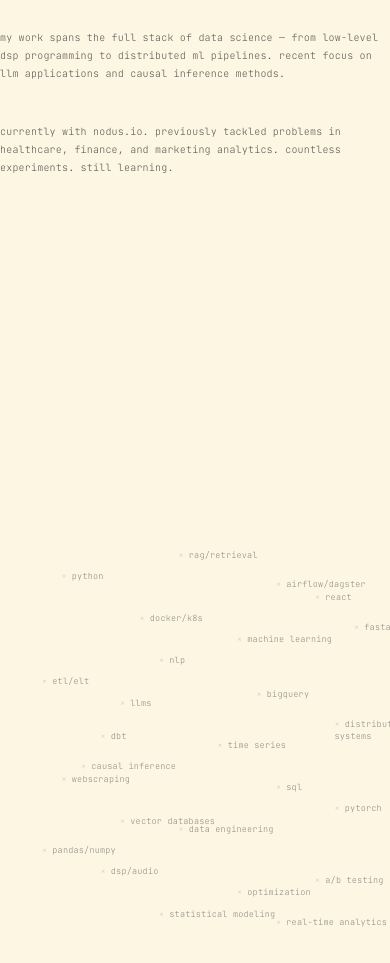
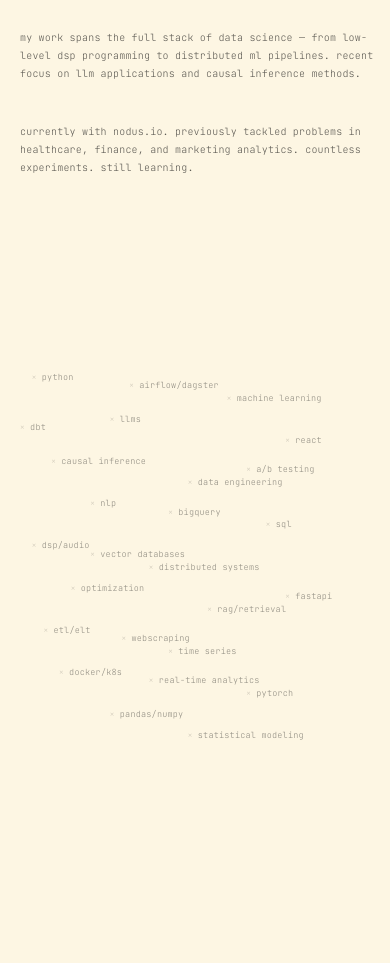
Before and after one commit to Glenn-Harless/Glenn-Harless.github.io, a plain HTML site: page index.html in a window 390 px wide. Shown: the part 4060-5023 px from the top of the page. After the commit the page ends 4838 px from the top, so only its background shows below. Drawn offline with Linux system fonts and the light colour scheme.

Commit message:
deploy: Glenn-Harless/portfolio@b8aafc250226430b3d5c6d1cbf38d367abc4ba9c

```diff
--- a/styles.css
+++ b/styles.css
@@ -473,6 +473,7 @@ a:hover::after {
     /* Hide work section on mobile landing - will show on scroll */
     .work-section {
         display: none;
+        padding: 0 1rem; /* Add padding when visible */
     }
 
     html {
@@ -492,12 +493,13 @@ a:hover::after {
 
     .container {
         grid-template-columns: 1fr;
-        padding: 0; /* Remove padding on mobile */
+        padding: 0 1rem; /* Add horizontal padding */
         gap: 1rem; /* Reduce gap */
         width: 100vw;
         max-width: 100vw !important; /* Override desktop max-width */
         overflow: hidden;
         margin: 0 !important; /* Override desktop centering */
+        box-sizing: border-box; /* Include padding in width */
     }
 
     .header, .projects, .about {
@@ -573,6 +575,7 @@ a:hover::after {
     .about-block {
         grid-column: 1 / -1 !important;
         margin-top: 2rem !important;
+        padding: 0 1rem; /* Add horizontal padding */
     }
 
     .skills {
@@ -582,36 +585,39 @@ a:hover::after {
     .skill-node {
         position: absolute;
         font-size: 0.85rem;
-        padding: 0.3rem; /* Add padding to prevent overlap */
+        padding: 0.2rem; /* Reduce padding */
+        white-space: nowrap; /* Prevent text wrapping */
+        transform-origin: left center; /* Transform from left edge */
     }
 
+
     /* Adjust specific skill positions for mobile to prevent overlap */
-    .skill-node:nth-child(1) { top: 5%; left: 10%; }
-    .skill-node:nth-child(2) { top: 15%; left: 60%; }
-    .skill-node:nth-child(3) { top: 25%; left: 30%; }
-    .skill-node:nth-child(4) { top: 35%; left: 70%; }
-    .skill-node:nth-child(5) { top: 45%; left: 15%; }
-    .skill-node:nth-child(6) { top: 55%; left: 50%; }
-    .skill-node:nth-child(7) { top: 10%; left: 40%; }
-    .skill-node:nth-child(8) { top: 65%; left: 65%; }
-    .skill-node:nth-child(9) { top: 75%; left: 20%; }
-    .skill-node:nth-child(10) { top: 30%; left: 85%; }
-    .skill-node:nth-child(11) { top: 85%; left: 45%; }
-    .skill-node:nth-child(12) { top: 20%; left: 5%; }
-    .skill-node:nth-child(13) { top: 40%; left: 45%; }
-    .skill-node:nth-child(14) { top: 50%; left: 5%; }
-    .skill-node:nth-child(15) { top: 60%; left: 30%; }
-    .skill-node:nth-child(16) { top: 70%; left: 75%; }
-    .skill-node:nth-child(17) { top: 80%; left: 10%; }
-    .skill-node:nth-child(18) { top: 90%; left: 60%; }
-    .skill-node:nth-child(19) { top: 5%; left: 75%; }
-    .skill-node:nth-child(20) { top: 95%; left: 25%; }
-    .skill-node:nth-child(21) { top: 50%; left: 80%; }
-    .skill-node:nth-child(22) { top: 35%; left: 5%; }
-    .skill-node:nth-child(23) { top: 65%; left: 10%; }
-    .skill-node:nth-child(24) { top: 15%; left: 25%; }
-    .skill-node:nth-child(25) { top: 75%; left: 55%; }
-    .skill-node:nth-child(26) { top: 85%; left: 85%; }
+    .skill-node:nth-child(1) { top: 3% !important; left: 5% !important; } /* python */
+    .skill-node:nth-child(2) { top: 8% !important; left: 55% !important; } /* machine learning */
+    .skill-node:nth-child(3) { top: 13% !important; left: 25% !important; } /* llms */
+    .skill-node:nth-child(4) { top: 18% !important; left: 70% !important; } /* react */
+    .skill-node:nth-child(5) { top: 23% !important; left: 10% !important; } /* causal inference */
+    .skill-node:nth-child(6) { top: 28% !important; left: 45% !important; } /* data engineering */
+    .skill-node:nth-child(7) { top: 33% !important; left: 20% !important; } /* nlp */
+    .skill-node:nth-child(8) { top: 38% !important; left: 65% !important; } /* sql */
+    .skill-node:nth-child(9) { top: 43% !important; left: 5% !important; } /* dsp/audio */
+    .skill-node:nth-child(10) { top: 48% !important; left: 35% !important; } /* distributed systems */
+    .skill-node:nth-child(11) { top: 53% !important; left: 15% !important; } /* optimization */
+    .skill-node:nth-child(12) { top: 58% !important; left: 50% !important; } /* rag/retrieval */
+    .skill-node:nth-child(13) { top: 63% !important; left: 8% !important; } /* etl/elt */
+    .skill-node:nth-child(14) { top: 68% !important; left: 40% !important; } /* time series */
+    .skill-node:nth-child(15) { top: 73% !important; left: 12% !important; } /* docker/k8s */
+    .skill-node:nth-child(16) { top: 78% !important; left: 60% !important; } /* pytorch */
+    .skill-node:nth-child(17) { top: 83% !important; left: 25% !important; } /* pandas/numpy */
+    .skill-node:nth-child(18) { top: 88% !important; left: 45% !important; } /* statistical modeling */
+    .skill-node:nth-child(19) { top: 5% !important; left: 30% !important; } /* airflow/dagster */
+    .skill-node:nth-child(20) { top: 15% !important; left: 2% !important; } /* dbt */
+    .skill-node:nth-child(21) { top: 25% !important; left: 60% !important; } /* a/b testing */
+    .skill-node:nth-child(22) { top: 35% !important; left: 40% !important; } /* bigquery */
+    .skill-node:nth-child(23) { top: 45% !important; left: 20% !important; } /* vector databases */
+    .skill-node:nth-child(24) { top: 55% !important; left: 70% !important; } /* fastapi */
+    .skill-node:nth-child(25) { top: 65% !important; left: 28% !important; } /* webscraping */
+    .skill-node:nth-child(26) { top: 75% !important; left: 35% !important; } /* real-time analytics */
 
     /* Fix navigation and coordinates on mobile */
     .nav {
@@ -717,11 +723,15 @@ a:hover::after {
 
     /* Ensure skills section doesn't create horizontal scroll */
     .skills {
-        padding: 2rem 1rem;
+        padding: 2rem 1rem; /* Add horizontal padding back */
         position: relative;
         height: 50vh; /* Fixed height for scattered layout */
         min-height: 400px;
-        overflow: hidden;
+        overflow-x: hidden; /* Hide horizontal overflow */
+        overflow-y: visible;
+        margin: 0; /* Remove margin */
+        width: 100%; /* Full width */
+        box-sizing: border-box;
     }
 
     /* Fix project grid spacing */
```
